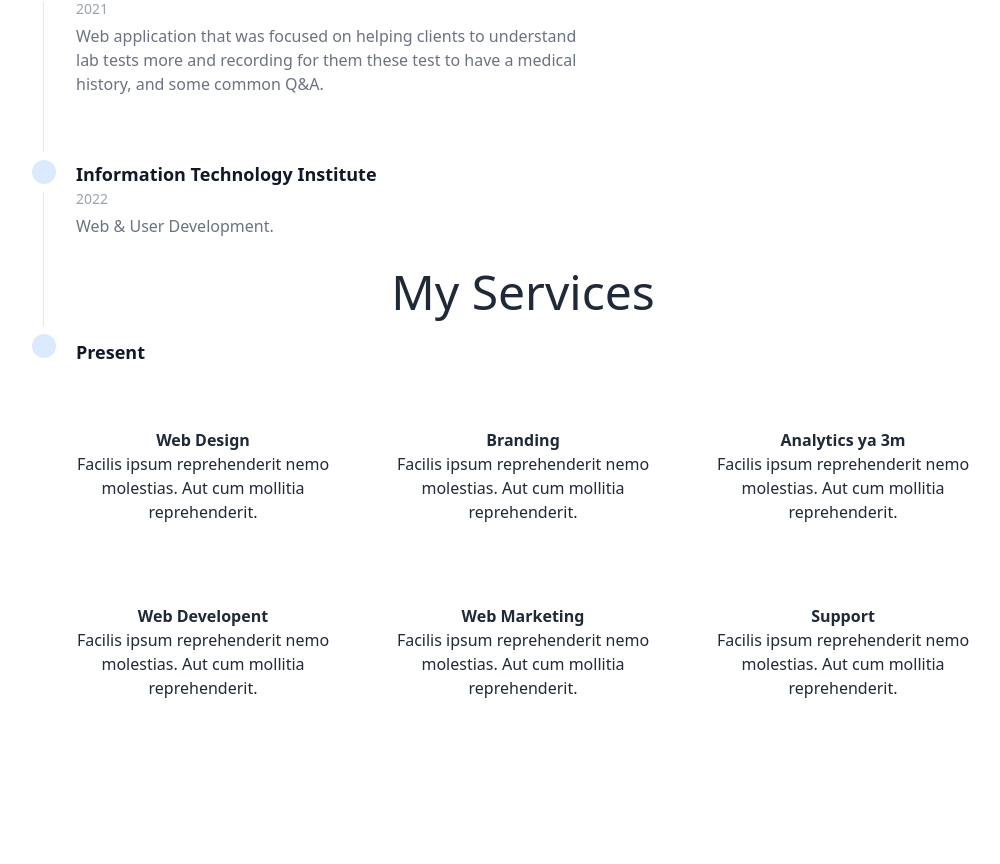
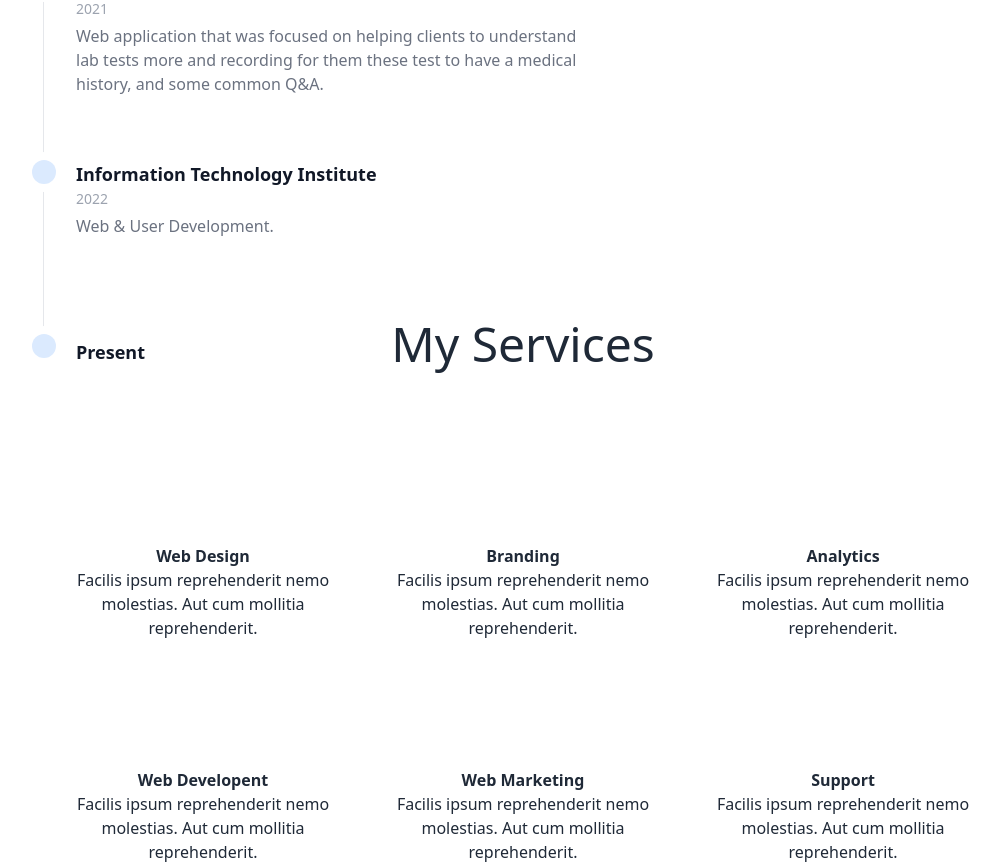
Before and after one commit to KMeniawy/My-Portofolio, a React (Vite) app: page / in a window 1280 px wide. Shown: the part 2240-3104 px from the top of the page, without its empty margins (117-1117 px from the left). Built offline with nearby package versions, Linux system fonts and the light colour scheme; what tailwindcss-animatecss would draw is missing.

Commit message:
padding + margin fix

```diff
--- a/src/App.jsx
+++ b/src/App.jsx
@@ -195,11 +195,11 @@ function App() {
       </div>
       {/* my services */}
       <div className="h-[90vh]">
-        <div className="pt-3">
+        <div className="py-16">
           <h1 className="text-center my-28 text-5xl mx-auto">My Services</h1>
         </div>
         <div className=" w-[100%]">
-            <div className="flex flex-row justify-center mb-20 mx-10 text-center">
+            <div className="flex flex-row justify-center mb-32 mx-10 text-center">
               <div className="w-[25%] mr-5">
                   <span className="icon">
                     <i className="icon-paintbrush"></i>
@@ -224,7 +224,7 @@ function App() {
                   <span className="icon">
                     <i className="icon-search"></i>
                   </span>
-                    <h3 className="font-bold">Analytics ya 3m</h3>
+                    <h3 className="font-bold">Analytics</h3>
                     <p>
                       Facilis ipsum reprehenderit nemo molestias. Aut cum
                       mollitia reprehenderit.
```
